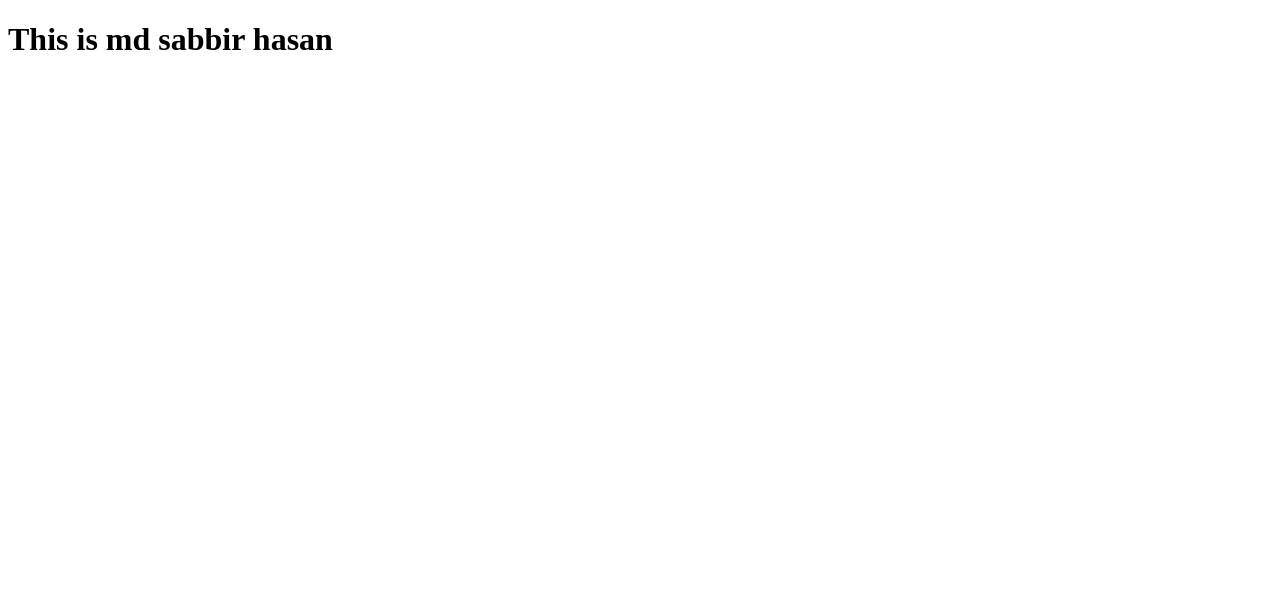
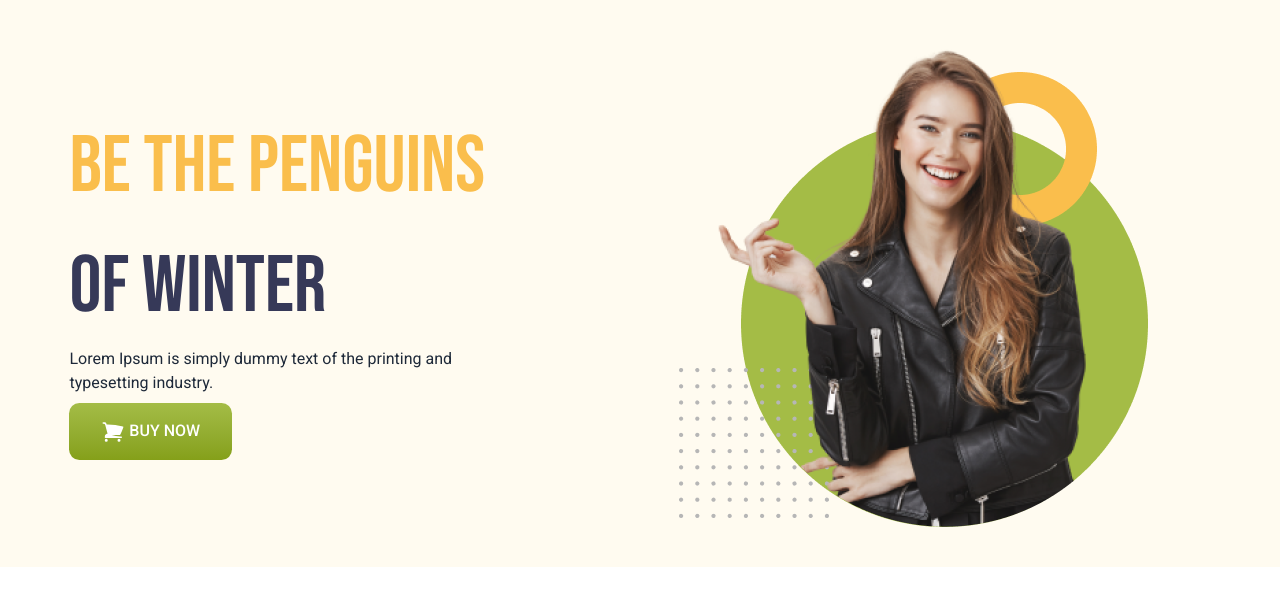
Before and after one commit to mdsabbir112/penguin-fashion-tailwind, a plain HTML site: page index.html in a window 1280 px wide. Drawn offline with nearby package versions, Linux system fonts and the light colour scheme.

Commit message:
added hero page

```diff
--- a/index.html
+++ b/index.html
@@ -1,11 +1,67 @@
 <!DOCTYPE html>
 <html lang="en">
-<head>
-    <meta charset="UTF-8">
-    <meta name="viewport" content="width=device-width, initial-scale=1.0">
+  <head>
+    <meta charset="UTF-8" />
+    <meta name="viewport" content="width=device-width, initial-scale=1.0" />
     <title>Penguin Fashion using Tailwind CSS</title>
-</head>
-<body>
-    <h1>This is md sabbir hasan </h1>
-</body>
+    <script src="https://cdn.jsdelivr.net/npm/@tailwindcss/browser@4"></script>
+    <link rel="preconnect" href="https://fonts.googleapis.com" />
+    <link rel="preconnect" href="https://fonts.gstatic.com" crossorigin />
+    <link
+      href="https://fonts.googleapis.com/css2?family=Bebas+Neue&family=Roboto:ital,wght@0,100..900;1,100..900&display=swap"
+      rel="stylesheet"
+    />
+    <style>
+      .bebas-neue {
+        font-family: "Bebas Neue", sans-serif;
+      }
+
+      .roboto {
+        font-family: "Roboto", sans-serif;
+      }
+    </style>
+  </head>
+  <body class="roboto">
+    <header class="bg-[#FFFBF0]">
+      <!-- navigation bar  -->
+      <nav></nav>
+      <div class="flex justify-around items-center py-10">
+        <div>
+          <h1 class="text-[5rem] bebas-neue">
+            <span class="text-[#FABE4C]">Be the Penguins</span><br />
+            <span class="text-[#363958]">of Winter</span>
+          </h1>
+          <p class="text-gray-800 text-base w-4/5">
+            Lorem Ipsum is simply dummy text of the printing and typesetting
+            industry.
+          </p>
+          <button class="bg-gradient-to-b from-[#A4BC46] to-[#85A019] rounded-[0.65rem] text-base mt-2 font-medium text-white py-4 px-8"
+          >
+            <svg
+              xmlns="http://www.w3.org/2000/svg"
+              fill="white"
+              viewBox="0 0 24 24"
+              stroke-width="1.5"
+              stroke="currentColor"
+              class="size-6 inline"
+            >
+              <path
+                stroke-linecap="round"
+                stroke-linejoin="round"
+                d="M2.25 3h1.386c.51 0 .955.343 1.087.835l.383 1.437M7.5 14.25a3 3 0 0 0-3 3h15.75m-12.75-3h11.218c1.121-2.3 2.1-4.684 2.924-7.138a60.114 60.114 0 0 0-16.536-1.84M7.5 14.25 5.106 5.272M6 20.25a.75.75 0 1 1-1.5 0 .75.75 0 0 1 1.5 0Zm12.75 0a.75.75 0 1 1-1.5 0 .75.75 0 0 1 1.5 0Z"
+              />
+            </svg>
+            BUY NOW
+          </button>
+        </div>
+        <div class="relative right-15">
+          <img src="./images/model.png" alt="Model image" />
+        </div>
+      </div>
+    </header>
+
+    <main></main>
+
+    <footer></footer>
+  </body>
 </html>
--- /dev/null
+++ b/tailwind.config.js
@@ -0,0 +1,8 @@
+/** @type {import('tailwindcss').Config} */
+module.exports = {
+    content: ["./src/**/*.{html,js}"],
+    theme: {
+      extend: {},
+    },
+    plugins: [],
+  }
```
